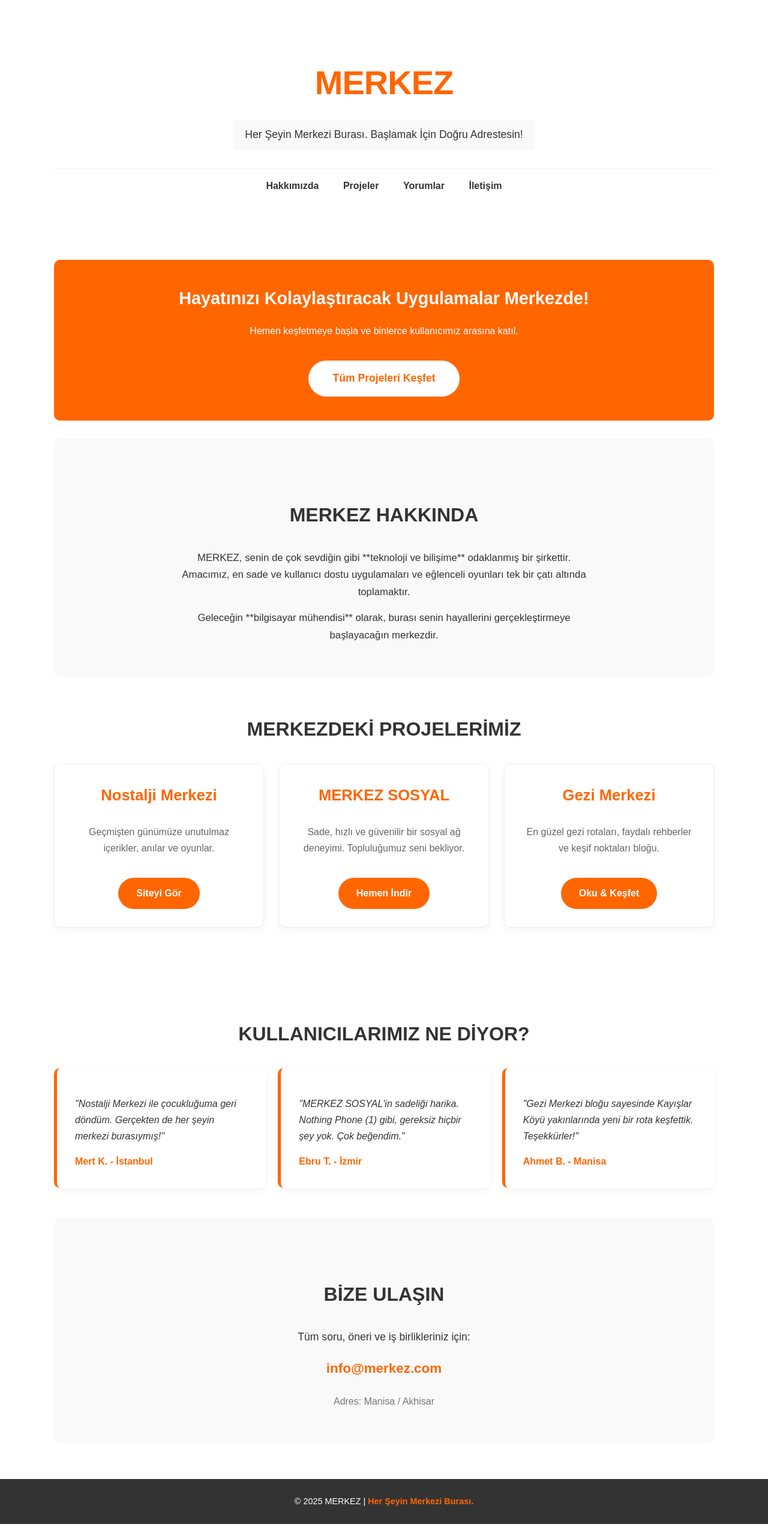
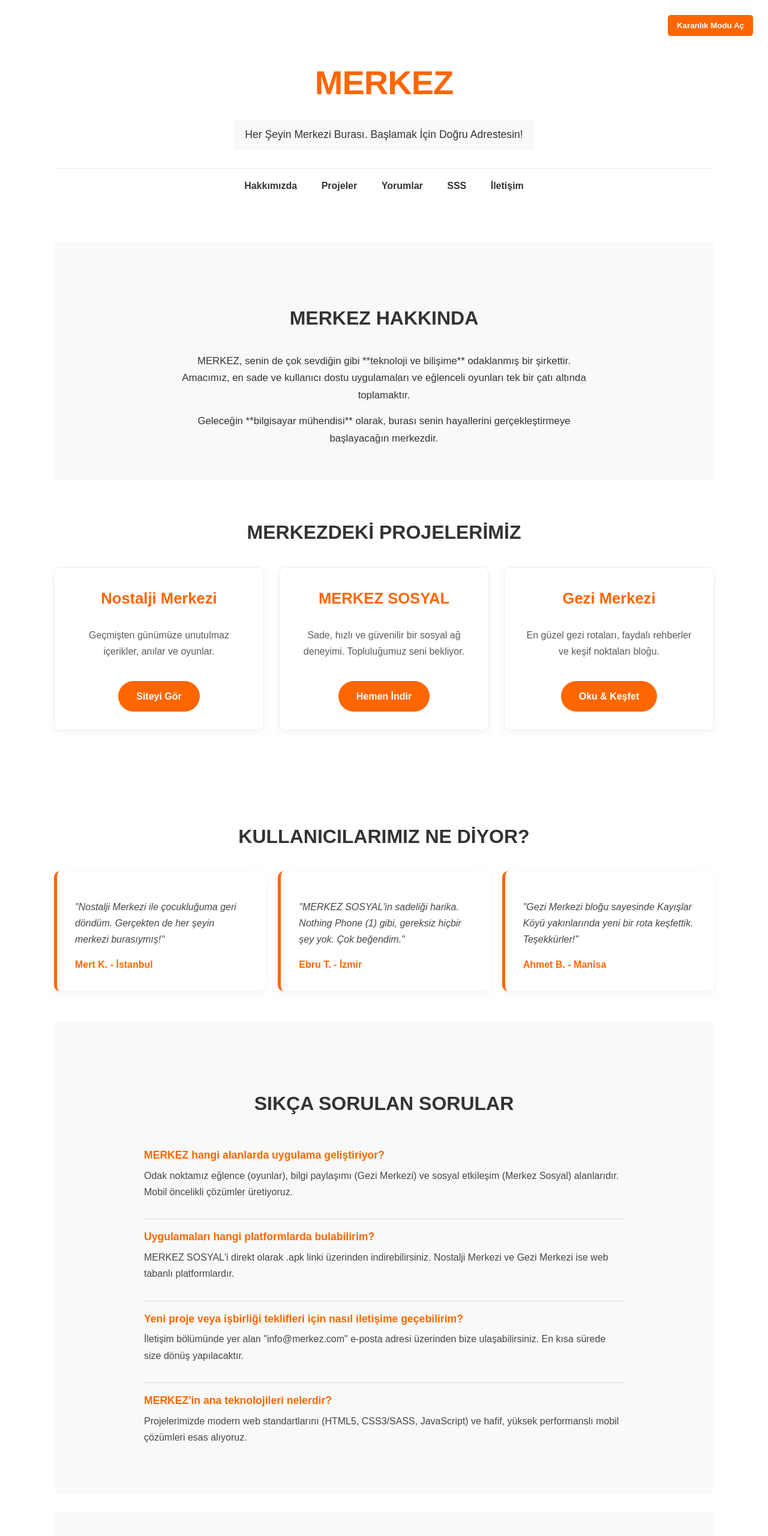
Before and after one commit to merkeztr/merkeztr.github.io, a plain HTML site: page index.html in a window 1280 px wide. Shown: the top 2560 px of the page at 60% size. Drawn offline with Linux system fonts and the light colour scheme.

Commit message:
Update index.html

```diff
--- a/index.html
+++ b/index.html
@@ -14,6 +14,14 @@
             --font-family: 'Arial', sans-serif;
         }
 
+        /* KARANLIK MOD Değişkenleri */
+        body.dark-mode {
+            --text-color: #f0f0f0; /* Açık Gri metin */
+            --background-light: #121212; /* Çok Koyu Arka Plan */
+            --background-grey: #1e1e1e; /* Koyu Gri Arka Plan */
+        }
+
+        /* Genel Stiller */
         body {
             font-family: var(--font-family);
             margin: 0;
@@ -22,6 +30,7 @@
             color: var(--text-color);
             line-height: 1.7;
             text-rendering: optimizeLegibility;
+            transition: background-color 0.3s, color 0.3s; /* Renk geçişi yumuşak olsun */
         }
 
         /* Ana Bölüm Düzeni */
@@ -31,6 +40,26 @@
             margin: 0 auto;
             padding: 30px 0;
         }
+
+        /* KARANLIK MOD DÜĞMESİ Stili */
+        #mode-toggle {
+            position: absolute;
+            top: 25px;
+            right: 25px;
+            padding: 10px 15px;
+            background-color: var(--primary-color);
+            color: var(--background-light);
+            border: none;
+            border-radius: 5px;
+            cursor: pointer;
+            font-weight: 600;
+            transition: background-color 0.3s;
+        }
+
+        #mode-toggle:hover {
+            background-color: #e55a00;
+        }
+
 
         /* Header - Minimal ve Slogan Odaklı */
         header {
@@ -65,6 +94,10 @@
             padding-top: 15px;
         }
 
+        body.dark-mode nav {
+            border-top: 1px solid #333;
+        }
+
         nav a {
             color: var(--text-color);
             margin: 0 18px;
@@ -88,40 +121,6 @@
             font-weight: 700;
         }
 
-        /* CTA Bölümü Stili */
-        #cta {
-            background-color: var(--primary-color);
-            color: var(--background-light);
-            padding: 40px 20px;
-            text-align: center;
-            border-radius: 10px;
-            margin: 30px auto;
-        }
-
-        #cta h3 {
-            margin: 0 0 10px 0;
-            font-size: 1.8em;
-            font-weight: 800;
-        }
-
-        #cta a {
-            display: inline-block;
-            background-color: var(--background-light);
-            color: var(--primary-color);
-            padding: 15px 40px;
-            text-decoration: none;
-            border-radius: 50px;
-            margin-top: 20px;
-            font-weight: 700;
-            font-size: 1.1em;
-            transition: background-color 0.3s, transform 0.3s;
-        }
-
-        #cta a:hover {
-            background-color: #fff0e0;
-            transform: scale(1.05);
-        }
-
         /* Uygulama Kartları - Hover Etkisi Korundu */
         .app-grid {
             display: grid;
@@ -141,6 +140,11 @@
             border: 1px solid #eee;
         }
 
+        body.dark-mode .app-card {
+            box-shadow: 0 4px 15px rgba(0, 0, 0, 0.3);
+            border: 1px solid #333;
+        }
+
         .app-card:hover {
             transform: translateY(-5px);
             box-shadow: 0 15px 30px rgba(0, 0, 0, 0.1);
@@ -154,7 +158,8 @@
         }
 
         .app-card p {
-            color: #666;
+            color: var(--text-color); /* Karanlık modda da okunur olsun */
+            opacity: 0.8;
         }
 
         .app-card a {
@@ -208,13 +213,19 @@
             padding: 30px;
             border-radius: 10px;
             box-shadow: 0 4px 15px rgba(0, 0, 0, 0.05);
-            border-left: 5px solid var(--primary-color); /* Turuncu vurgu */
+            border-left: 5px solid var(--primary-color);
             text-align: left;
+        }
+
+        body.dark-mode .testimonial-card {
+            box-shadow: 0 4px 15px rgba(0, 0, 0, 0.3);
+            border-left: 5px solid var(--primary-color);
         }
 
         .testimonial-card p {
             font-style: italic;
             color: var(--text-color);
+            opacity: 0.9;
             margin-bottom: 15px;
         }
 
@@ -223,6 +234,40 @@
             font-weight: 700;
             color: var(--primary-color);
             margin-top: 10px;
+        }
+
+        /* SSS Bölümü Stili - YENİ CSS */
+        #sss {
+            padding: 50px 0;
+            background-color: var(--background-grey);
+            border-radius: 10px;
+            margin-bottom: 30px;
+        }
+
+        .sss-item {
+            padding: 15px 0;
+            border-bottom: 1px solid #ddd;
+            text-align: left;
+            max-width: 800px;
+            margin: 0 auto;
+        }
+
+        body.dark-mode .sss-item {
+            border-bottom: 1px solid #333;
+        }
+
+        .sss-item h4 {
+            color: var(--primary-color);
+            margin: 0;
+            font-size: 1.1em;
+            font-weight: 700;
+        }
+
+        .sss-item p {
+            margin-top: 5px;
+            font-size: 1em;
+            color: var(--text-color);
+            opacity: 0.9;
         }
 
         /* Footer */
@@ -244,6 +289,7 @@
 <body>
 
     <header>
+        <button id="mode-toggle">Karanlık Modu Aç</button>
         <div class="container">
             <h1>MERKEZ</h1>
             <div class="slogan-box">
@@ -253,18 +299,12 @@
                 <a href="#hakkinda">Hakkımızda</a>
                 <a href="#uygulamalar">Projeler</a>
                 <a href="#yorumlar">Yorumlar</a>
-                <a href="#iletisim">İletişim</a>
+                <a href="#sss">SSS</a> <a href="#iletisim">İletişim</a>
             </nav>
         </div>
     </header>
 
     <div class="container">
-
-        <section id="cta">
-            <h3>Hayatınızı Kolaylaştıracak Uygulamalar Merkezde!</h3>
-            <p>Hemen keşfetmeye başla ve binlerce kullanıcımız arasına katıl.</p>
-            <a href="#uygulamalar">Tüm Projeleri Keşfet</a>
-        </section>
 
         <section id="hakkinda">
             <h2>MERKEZ HAKKINDA</h2>
@@ -319,11 +359,35 @@
             </div>
         </section>
 
+        <section id="sss">
+            <h2>SIKÇA SORULAN SORULAR</h2>
+            <div class="sss-item">
+                <h4>MERKEZ hangi alanlarda uygulama geliştiriyor?</h4>
+                <p>Odak noktamız eğlence (oyunlar), bilgi paylaşımı (Gezi Merkezi) ve sosyal etkileşim (Merkez Sosyal) alanlarıdır. Mobil öncelikli çözümler üretiyoruz.</p>
+            </div>
+
+            <div class="sss-item">
+                <h4>Uygulamaları hangi platformlarda bulabilirim?</h4>
+                <p>MERKEZ SOSYAL'i direkt olarak .apk linki üzerinden indirebilirsiniz. Nostalji Merkezi ve Gezi Merkezi ise web tabanlı platformlardır.</p>
+            </div>
+
+            <div class="sss-item">
+                <h4>Yeni proje veya işbirliği teklifleri için nasıl iletişime geçebilirim?</h4>
+                <p>İletişim bölümünde yer alan "info@merkez.com" e-posta adresi üzerinden bize ulaşabilirsiniz. En kısa sürede size dönüş yapılacaktır.</p>
+            </div>
+
+            <div class="sss-item" style="border-bottom: none;">
+                <h4>MERKEZ'in ana teknolojileri nelerdir?</h4>
+                <p>Projelerimizde modern web standartlarını (HTML5, CSS3/SASS, JavaScript) ve hafif, yüksek performanslı mobil çözümleri esas alıyoruz.</p>
+            </div>
+        </section>
+
+
         <section id="iletisim">
             <h2>BİZE ULAŞIN</h2>
             <p style="font-size: 1.1em;">Tüm soru, öneri ve iş birlikleriniz için:</p>
             <p style="font-weight: bold; font-size: 1.4em; color: var(--primary-color); margin-top: 10px;">info@merkez.com</p>
-            <p style="color: #777; margin-top: 20px;">Adres: Manisa / Akhisar</p>
+            <p style="color: var(--text-color); opacity: 0.7; margin-top: 20px;">Adres: Manisa / Akhisar</p>
         </section>
 
     </div>
@@ -332,5 +396,33 @@
         &copy; 2025 MERKEZ | <a href="https://github.com" target="_blank">Her Şeyin Merkezi Burası.</a>
     </footer>
 
+    <script>
+        const toggleButton = document.getElementById('mode-toggle');
+        const body = document.body;
+
+        // Sayfa yüklendiğinde hafızadaki ayarı kontrol et
+        const savedMode = localStorage.getItem('mode') || 'light';
+        if (savedMode === 'dark') {
+            body.classList.add('dark-mode');
+            toggleButton.textContent = 'Karanlık Modu Kapat';
+        } else {
+            toggleButton.textContent = 'Karanlık Modu Aç';
+        }
+
+        // Düğmeye tıklama işlevi
+        toggleButton.addEventListener('click', () => {
+            body.classList.toggle('dark-mode');
+
+            // Mod durumunu sakla
+            if (body.classList.contains('dark-mode')) {
+                localStorage.setItem('mode', 'dark');
+                toggleButton.textContent = 'Karanlık Modu Kapat';
+            } else {
+                localStorage.setItem('mode', 'light');
+                toggleButton.textContent = 'Karanlık Modu Aç';
+            }
+        });
+    </script>
+
 </body>
 </html>
```
